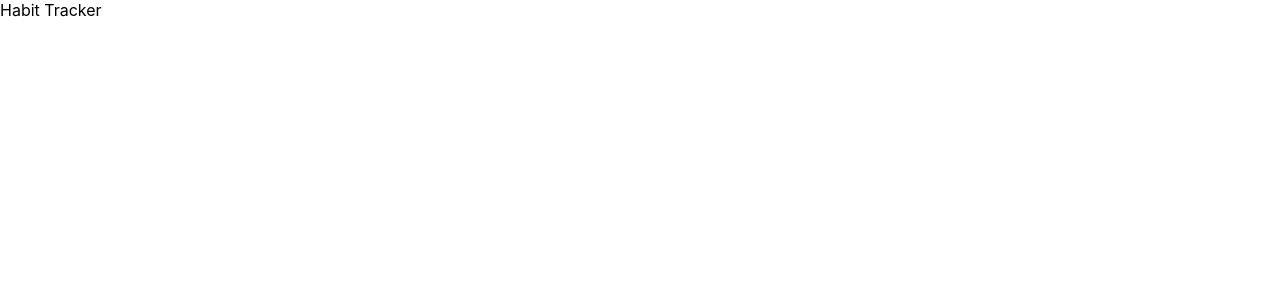
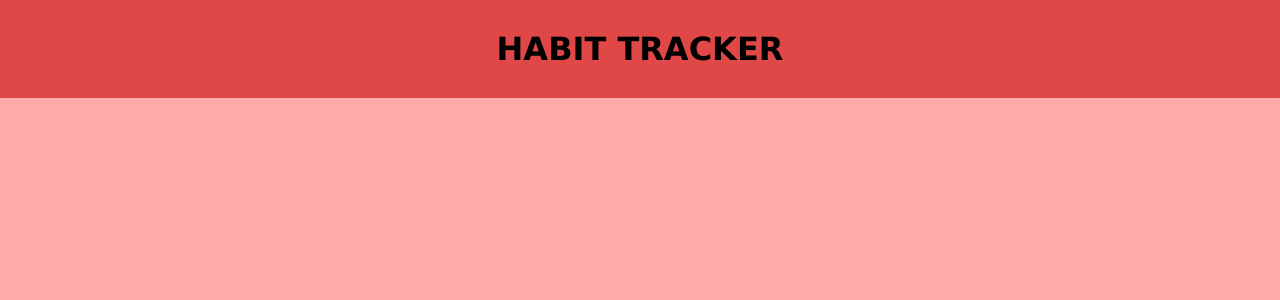
Before and after one commit to Akhil-Kulal/react-habit-tracker, a React (Create React App) app: page / in a window 1280 px wide. Shown: the top 300 px of the page. Built offline with nearby package versions, Linux system fonts and the light colour scheme.

Commit message:
Add header

```diff
--- a/src/App.js
+++ b/src/App.js
@@ -1,5 +1,11 @@
 function App() {
-  return <div className="App">Habit Tracker</div>;
+  return (
+    <div className="App">
+      <header>
+        <h1> HABIT TRACKER</h1>
+      </header>
+    </div>
+  );
 }
 
 export default App;
--- a/src/assets/index.css
+++ b/src/assets/index.css
@@ -1,13 +1,13 @@
-body {
-  margin: 0;
-  font-family: -apple-system, BlinkMacSystemFont, 'Segoe UI', 'Roboto', 'Oxygen',
-    'Ubuntu', 'Cantarell', 'Fira Sans', 'Droid Sans', 'Helvetica Neue',
-    sans-serif;
-  -webkit-font-smoothing: antialiased;
-  -moz-osx-font-smoothing: grayscale;
+* {
+  padding: 0;
+  background-color: #ffabab;
+  font-family: Verdana, sans-serif;
 }
 
-code {
-  font-family: source-code-pro, Menlo, Monaco, Consolas, 'Courier New',
-    monospace;
+h1 {
+  text-align: center;
+  padding-top: 30px;
+  padding-bottom: 30px;
+  background-color: #e04747;
+  margin: -8px -8px 2rem -8px;
 }
```
